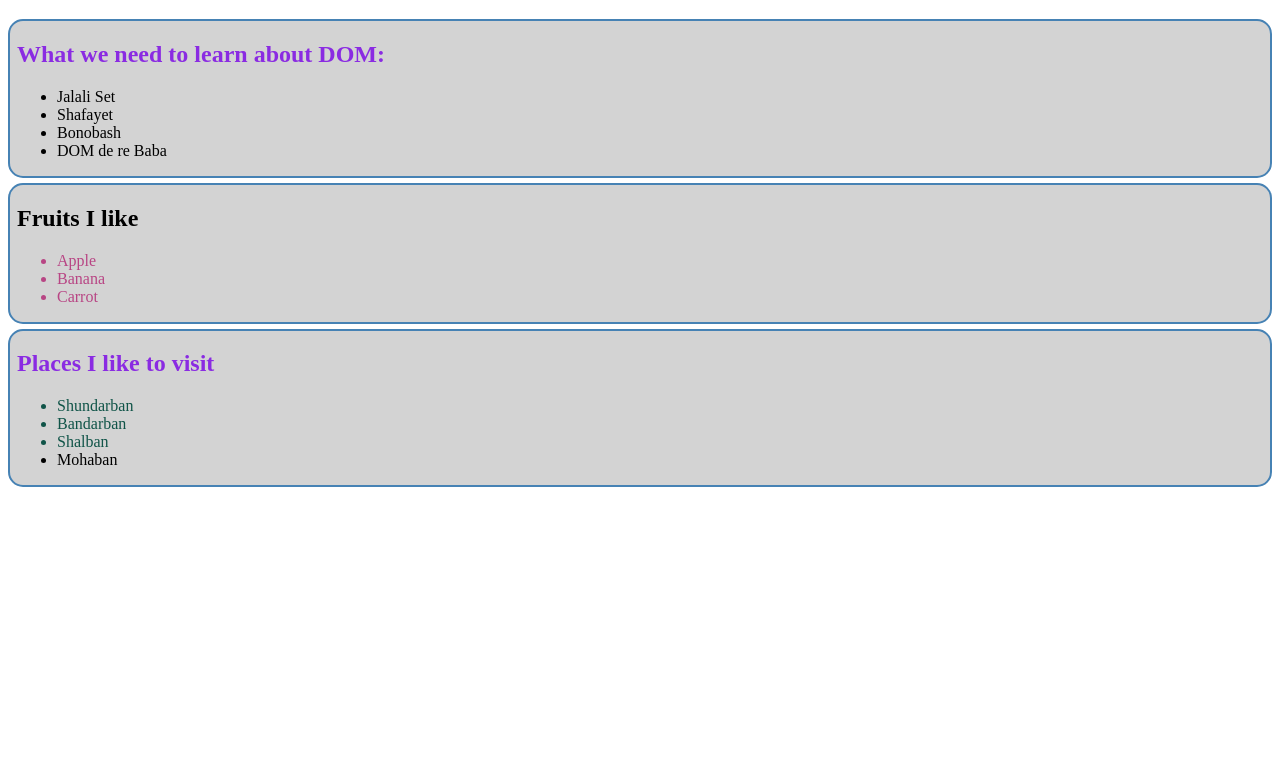
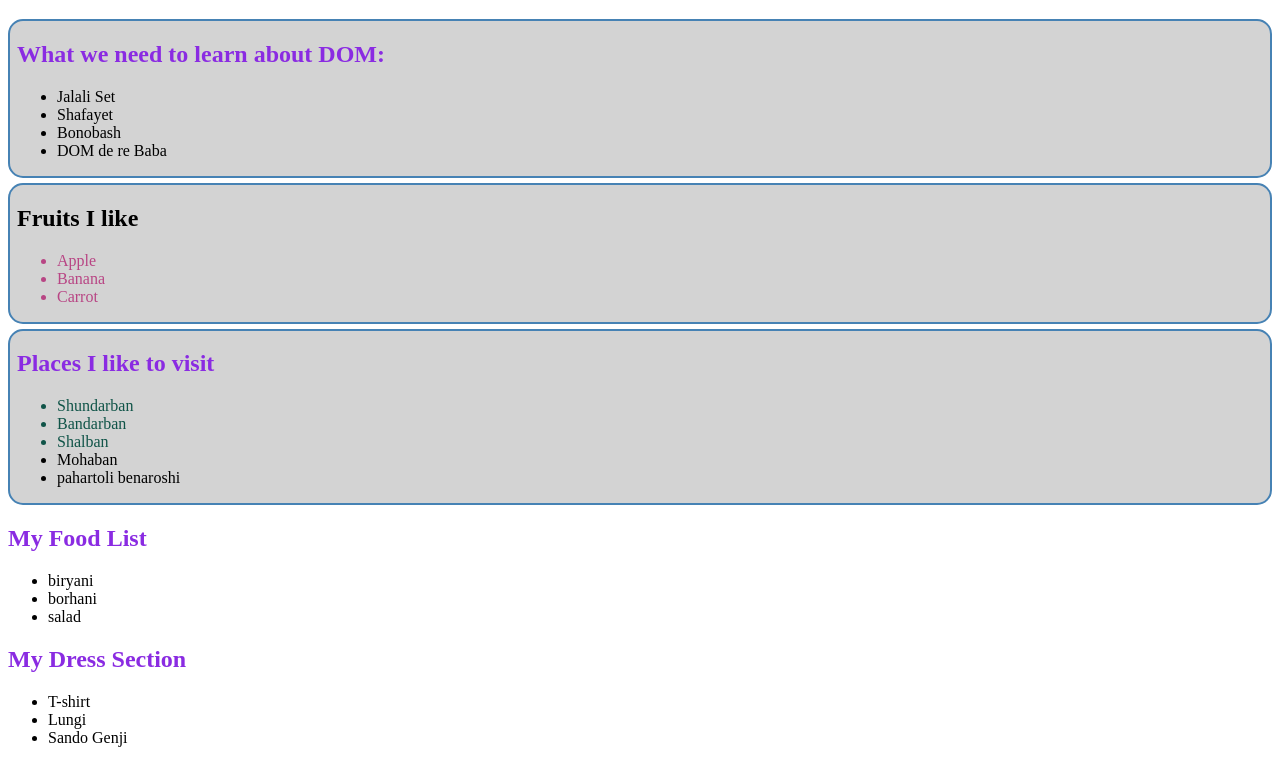
Before and after one commit to Maasuuum/tour-of-dom, a plain HTML site: page index.html in a window 1280 px wide. Shown: the part 61-824 px from the top of the page. Before the commit the page ends 800 px from the top, so only its background shows below. Drawn offline with Linux system fonts and the light colour scheme.

Commit message:
appendChild

```diff
--- a/index.html
+++ b/index.html
@@ -21,7 +21,7 @@
     <header>
         <h1>Let's Discuss about DOM</h1>
     </header>
-    <main>
+    <main id="main-container">
        <section>
         <h1 id="dom-type">What we need to learn about DOM:</h1>
         <ul>
@@ -41,7 +41,7 @@
        </section>
        <section id="places-container">
         <h1 id="place-title">Places I like to visit</h1>
-        <ul>
+        <ul id="places-list">
             <li class="important-places">Shundarban</li>
             <li class="important-places">Bandarban</li>
             <li class="important-places">Shalban</li>
@@ -51,6 +51,7 @@
     </main>
     <script src="js/dom.js"></script>
     <script src="js/styleInJs.js"></script>
+    <script src="js/append.js"></script>
     <script>
         const liCollection = document.getElementsByTagName('li');
         // console.log(liCollection);
--- /dev/null
+++ b/js/append.js
@@ -0,0 +1,45 @@
+// 1. where to add
+const placesList = document.getElementById('places-list');
+// 2. what to be added
+const li = document.createElement('li');
+li.innerText = 'pahartoli benaroshi'
+// 3. add the child
+placesList.appendChild(li);
+
+// 1.where to add
+const mainContainer = document.getElementById('main-container');
+// console.log(mainContainer);
+// 2.what to be added
+const section = document.createElement('section');
+const h1 = document.createElement('h1');
+h1.innerText = 'My Food List';
+section.appendChild(h1);
+
+const ul = document.createElement('ul');
+const li1 = document.createElement('li');
+li1.innerText = 'biryani'
+ul.appendChild(li1);
+
+const li2 = document.createElement('li');
+li2.innerText = 'borhani'
+ul.appendChild(li2);
+
+const li3 = document.createElement('li');
+li3.innerText = 'salad'
+ul.appendChild(li3);
+
+section.appendChild(ul);
+
+mainContainer.appendChild(section);
+
+// set innerHTML directly
+const sectionDress = document.createElement('section');
+sectionDress.innerHTML = `
+<h1>My Dress Section</h1>
+<ul>
+<li>T-shirt</li>
+<li>Lungi</li>
+<li>Sando Genji</li>
+</ul>
+`
+mainContainer.appendChild(sectionDress);
```
